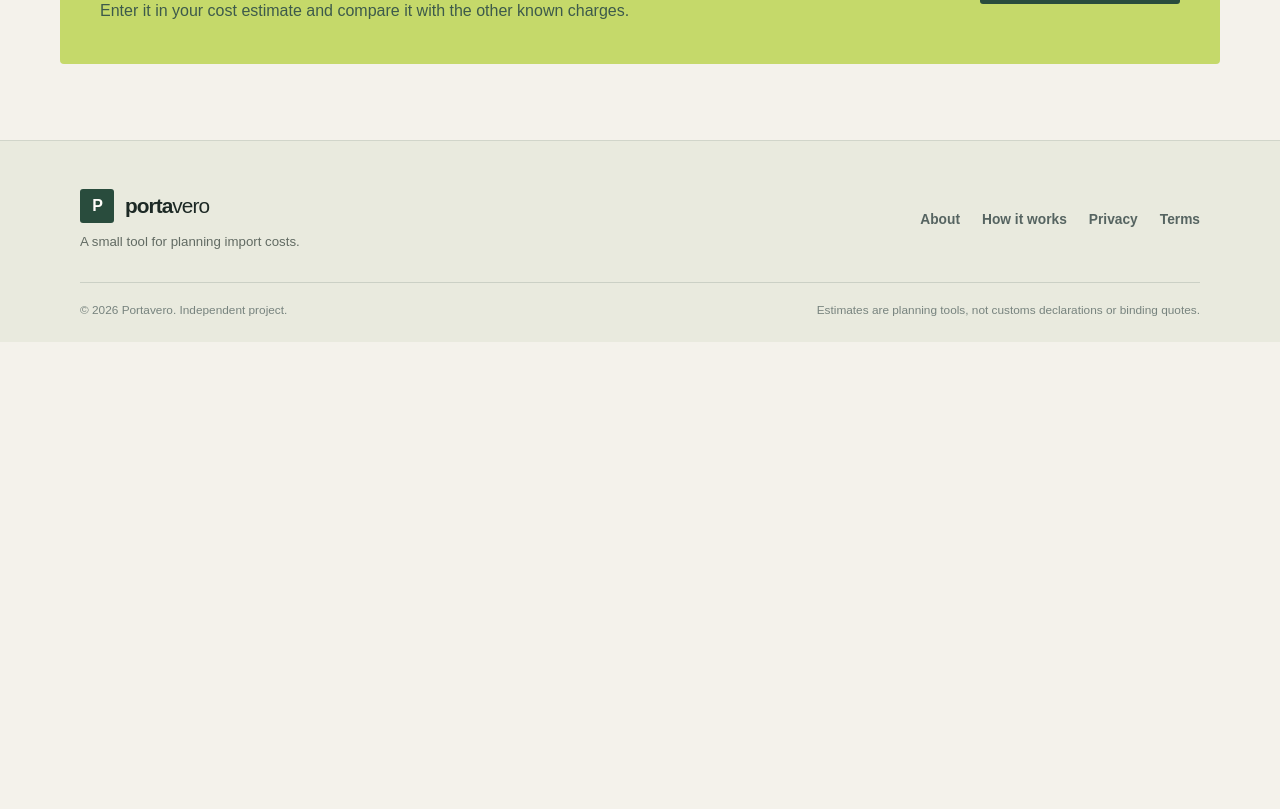
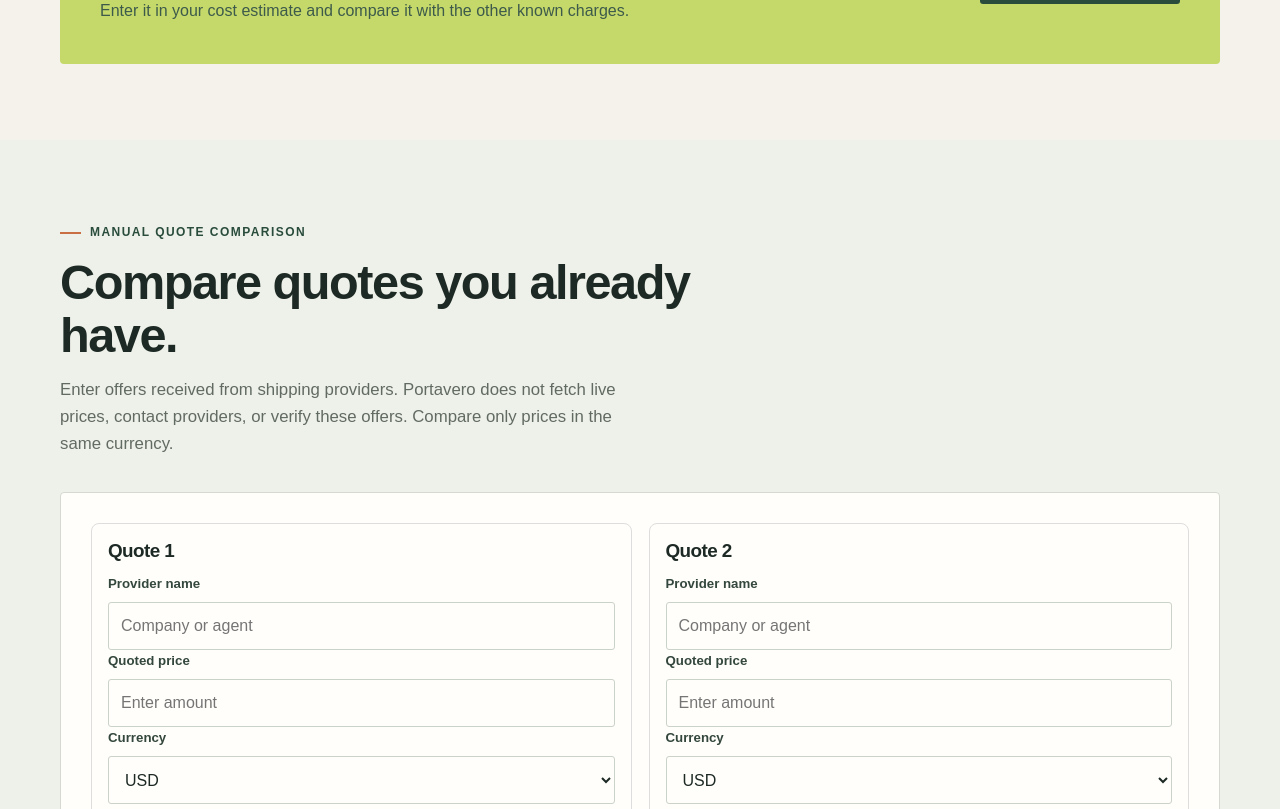
Before and after one commit to GIORGIO2032Q4E/portavero, a Next.js app: page /shipping in a window 1280 px wide. Shown: the part 1171-1980 px from the top of the page. Before the commit the page ends 1513 px from the top, so only its background shows below. Built offline with nearby package versions, Linux system fonts and the light colour scheme; no server answers.

Commit message:
Show manual shipping quote comparison

```diff
--- a/src/app/shipping/page.tsx
+++ b/src/app/shipping/page.tsx
@@ -6,6 +6,7 @@ export const metadata: Metadata = {
 };
 
 import Link from "next/link";
+import QuoteComparison from "./quote-comparison";
 
 export default function ShippingPage() {
   return (
@@ -43,6 +44,7 @@ export default function ShippingPage() {
           </div>
         </div>
       </section>
+      <QuoteComparison />
     </>
   );
 }
```
